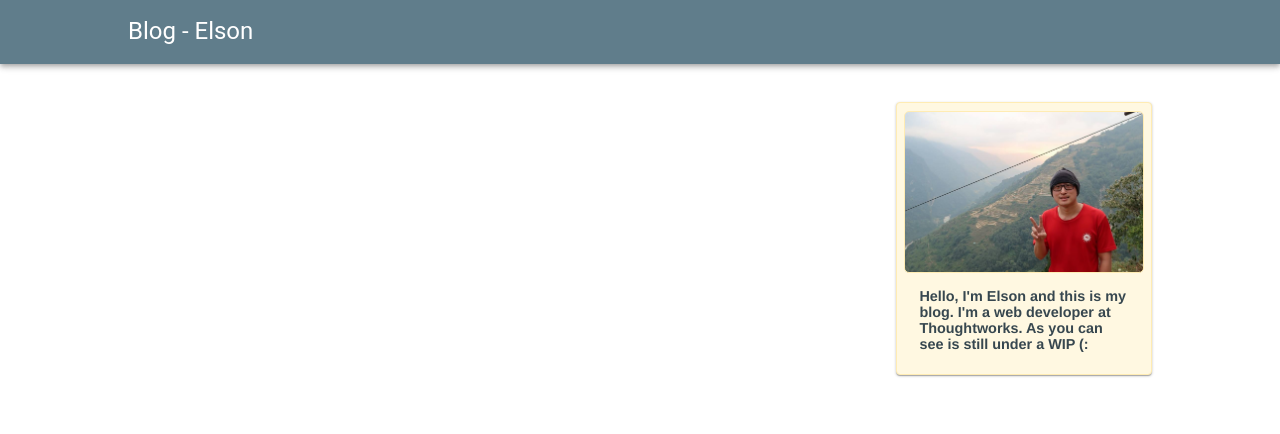
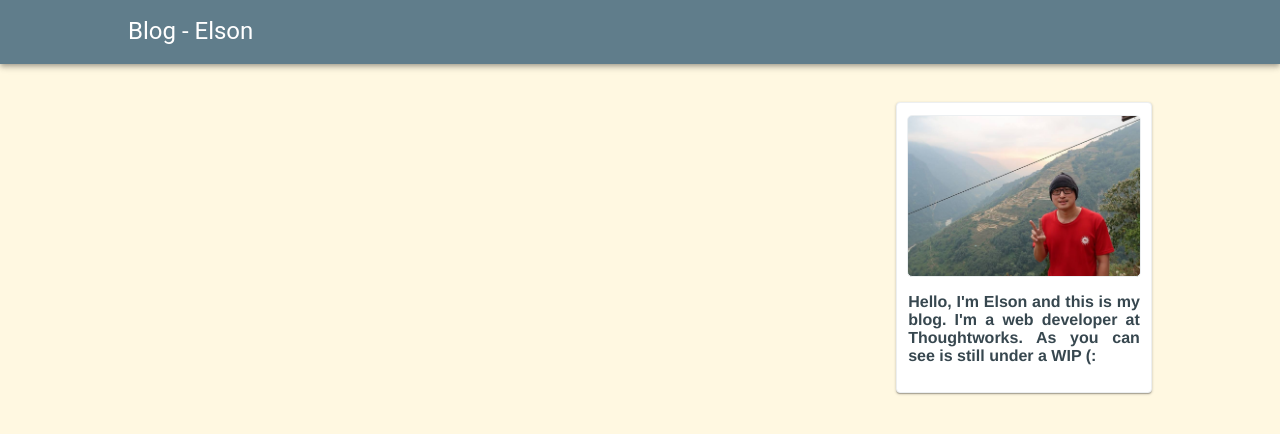
Before and after one commit to elsonlim/ifelsoncode, a React (Create React App) app: page / in a window 1280 px wide. Shown: the top 434 px of the page. Built offline with nearby package versions, Linux system fonts and the light colour scheme; the HTML template or start-up script is replaced by a standard one.

Commit message:
add gtm and change color theme

```diff
--- a/public/index.html
+++ b/public/index.html
@@ -1,12 +1,10 @@
 <!DOCTYPE html>
 <html lang="en">
+
 <head>
   <meta charset="utf-8" />
   <!-- <link rel="shortcut icon" href="%PUBLIC_URL%/favicon.ico" /> -->
-    <meta
-      name="viewport"
-      content="width=device-width, initial-scale=1, shrink-to-fit=no"
-    />
+  <meta name="viewport" content="width=device-width, initial-scale=1, shrink-to-fit=no" />
   <meta name="theme-color" content="#000000" />
   <!--
       manifest.json provides metadata used when your web app is installed on a
@@ -22,20 +20,39 @@
       work correctly both with client-side routing and a non-root public URL.
       Learn how to configure a non-root public URL by running `npm run build`.
     -->
+
+  <!-- Google Tag Manager -->
+  <script>
+    (function (w, d, s, l, i) {
+      w[l] = w[l] || [];
+      w[l].push({
+        'gtm.start': new Date().getTime(),
+        event: 'gtm.js'
+      });
+      var f = d.getElementsByTagName(s)[0],
+        j = d.createElement(s),
+        dl = l != 'dataLayer' ? '&l=' + l : '';
+      j.async = true;
+      j.src =
+        'https://www.googletagmanager.com/gtm.js?id=' + i + dl;
+      f.parentNode.insertBefore(j, f);
+    })(window, document, 'script', 'dataLayer', 'GTM-PZV8B7Q');
+  </script>
+  <!-- End Google Tag Manager -->
+
   <title>Blog - Elson</title>
 </head>
+
 <body>
   <noscript>You need to enable JavaScript to run this app.</noscript>
+  <!-- Google Tag Manager (noscript) -->
+  <noscript>
+    <iframe src="https://www.googletagmanager.com/ns.html?id=GTM-PZV8B7Q"
+    height="0" width="0" style="display:none;visibility:hidden"></iframe>
+  </noscript>
+  <!-- End Google Tag Manager (noscript) -->
+
   <div id="root"></div>
-    <!--
-      This HTML file is a template.
-      If you open it directly in the browser, you will see an empty page.
+</body>
 
-      You can add webfonts, meta tags, or analytics to this file.
-      The build step will place the bundled scripts into the <body> tag.
-
-      To begin the development, run `npm start` or `yarn start`.
-      To create a production bundle, use `npm run build` or `yarn build`.
-    -->
-  </body>
 </html>
--- a/src/Components/AboutMe.js
+++ b/src/Components/AboutMe.js
@@ -1,6 +1,6 @@
 import React from "react";
 import { Card, CardMedia } from "@material-ui/core";
-import {amber, blueGrey} from '@material-ui/core/colors';
+import {blueGrey} from '@material-ui/core/colors';
 
 export default () => (
   <div style={styles.container}>
@@ -33,22 +33,20 @@ const styles = {
     flexDirection: "column",
     justifyContent: "center",
     alignItems: "center",
-    padding: '0.5em',
-    backgroundColor: amber[50],
+    padding: '0.7em',
     border: '1px solid',
-    borderColor: amber[100],
+    borderColor: blueGrey[50],
   },
   profile: {
     width: '100%',
     height: '10em',
     border: '1px solid',
-    borderColor: amber[100],
+    borderColor: blueGrey[50],
     borderRadius: 5,
   },
   contentText: {
-    margin: '1em',
-    textAlign: 'left',
-    fontSize: '0.9em',
+    textAlign: 'justify',
+    fontsize: '0.9em',
     fontWeight: 600,
     color: blueGrey[800]
   }
--- a/src/index.css
+++ b/src/index.css
@@ -1,7 +1,7 @@
 body {
   margin: 0;
   padding: 0;
-  background-color: "#e9e9e9";
+  background-color: #fff8e1;
   font-family: "Helvetica Neue", "Open Sans", -apple-system, BlinkMacSystemFont, "Segoe UI", "Roboto", "Oxygen",
     "Ubuntu", "Cantarell", "Fira Sans", "Droid Sans",
     sans-serif;
```
Lines whose indentation alone changed are shown as unchanged.
